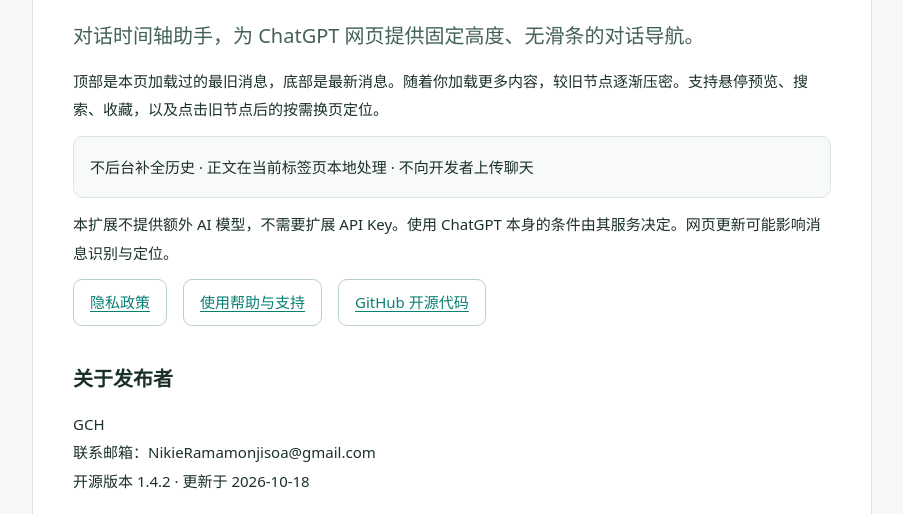
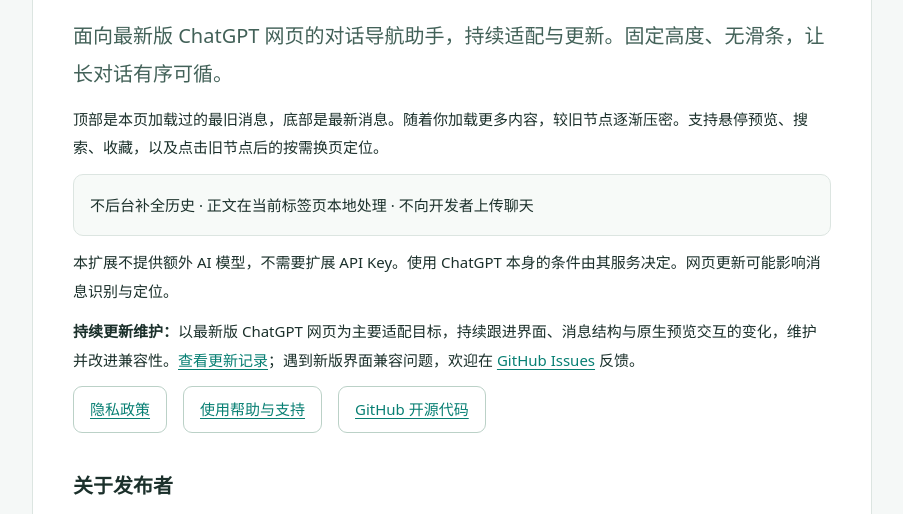
Before and after one commit to 644866730/conversation-timeline-helper, a browser extension: page index.html in a window 1280 px wide. Shown: the part 234-748 px from the top of the page, without its empty margins (188-1091 px from the left). Drawn offline with Linux system fonts and the light colour scheme.

Commit message:
强调面向最新版 ChatGPT 网页的持续适配与更新维护

```diff
--- a/index.html
+++ b/index.html
@@ -1 +1 @@
-<!doctype html><html lang="zh-CN"><head><meta charset="utf-8"><meta name="viewport" content="width=device-width,initial-scale=1"><meta name="referrer" content="no-referrer"><title>对话时间轴助手</title><link rel="stylesheet" href="site.css"></head><body><header><img src="icon128.png" alt=""><div><strong>对话时间轴助手</strong><br><span>CONVERSATION TIMELINE HELPER</span></div></header><main><h1>长对话，有序可循。</h1><p class="lead">对话时间轴助手，为 ChatGPT 网页提供固定高度、无滑条的对话导航。</p><p>顶部是本页加载过的最旧消息，底部是最新消息。随着你加载更多内容，较旧节点逐渐压密。支持悬停预览、搜索、收藏，以及点击旧节点后的按需换页定位。</p><div class="check">不后台补全历史 · 正文在当前标签页本地处理 · 不向开发者上传聊天</div><p>本扩展不提供额外 AI 模型，不需要扩展 API Key。使用 ChatGPT 本身的条件由其服务决定。网页更新可能影响消息识别与定位。</p><div class="actions"><a class="pill" href="privacy.html">隐私政策</a><a class="pill" href="support.html">使用帮助与支持</a><a class="pill" href="https://github.com/644866730/conversation-timeline-helper">GitHub 开源代码</a></div><h2>关于发布者</h2><p>GCH<br>联系邮箱：NikieRamamonjisoa@gmail.com<br>开源版本 1.4.2 · 更新于 2026-10-18</p><p>非 OpenAI、ChatGPT 或 Reborn14 官方产品。部分时间轴样式基于 Reborn14 的 MIT 开源项目改编，相关许可保留在安装包中。</p></main><footer>本地处理 · 非官方扩展</footer></body></html>
+<!doctype html><html lang="zh-CN"><head><meta charset="utf-8"><meta name="viewport" content="width=device-width,initial-scale=1"><meta name="referrer" content="no-referrer"><title>对话时间轴助手</title><link rel="stylesheet" href="site.css"></head><body><header><img src="icon128.png" alt=""><div><strong>对话时间轴助手</strong><br><span>CONVERSATION TIMELINE HELPER</span></div></header><main><h1>长对话，有序可循。</h1><p class="lead">面向最新版 ChatGPT 网页的对话导航助手，持续适配与更新。固定高度、无滑条，让长对话有序可循。</p><p>顶部是本页加载过的最旧消息，底部是最新消息。随着你加载更多内容，较旧节点逐渐压密。支持悬停预览、搜索、收藏，以及点击旧节点后的按需换页定位。</p><div class="check">不后台补全历史 · 正文在当前标签页本地处理 · 不向开发者上传聊天</div><p>本扩展不提供额外 AI 模型，不需要扩展 API Key。使用 ChatGPT 本身的条件由其服务决定。网页更新可能影响消息识别与定位。</p><p><strong>持续更新维护：</strong>以最新版 ChatGPT 网页为主要适配目标，持续跟进界面、消息结构与原生预览交互的变化，维护并改进兼容性。<a href="https://github.com/644866730/conversation-timeline-helper/blob/main/extension/CHANGELOG.md">查看更新记录</a>；遇到新版界面兼容问题，欢迎在 <a href="https://github.com/644866730/conversation-timeline-helper/issues">GitHub Issues</a> 反馈。</p><div class="actions"><a class="pill" href="privacy.html">隐私政策</a><a class="pill" href="support.html">使用帮助与支持</a><a class="pill" href="https://github.com/644866730/conversation-timeline-helper">GitHub 开源代码</a></div><h2>关于发布者</h2><p>GCH<br>联系邮箱：NikieRamamonjisoa@gmail.com<br>开源版本 1.4.2 · 更新于 2026-10-18</p><p>非 OpenAI、ChatGPT 或 Reborn14 官方产品。部分时间轴样式基于 Reborn14 的 MIT 开源项目改编，相关许可保留在安装包中。</p></main><footer>本地处理 · 非官方扩展</footer></body></html>
```
Also changed, not shown: README.md, extension/README.md.
